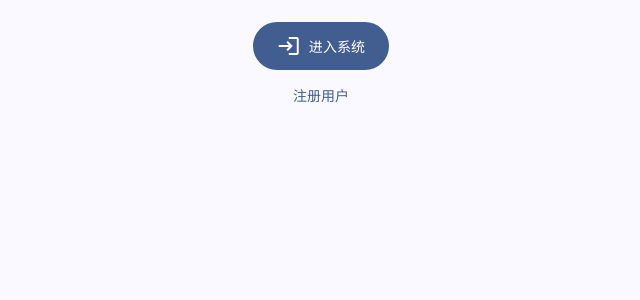
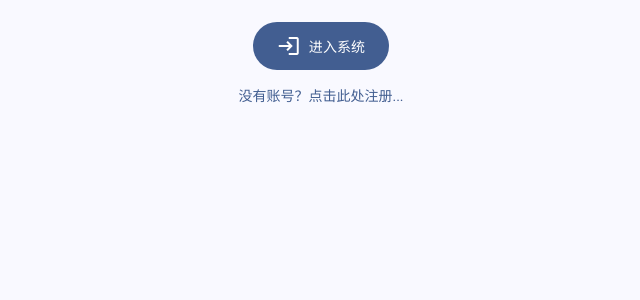
Before and after one commit to darrindeyoung791/equipment_mgr, a Python web app: template templates/login.html in a window 1280 px wide. Shown: the part 465-765 px from the top of the page, without its empty margins (319-959 px from the left). Run offline with Jinja, Linux system fonts and the light colour scheme; the template is opened without the code that fills it, so the values that code supplies are empty.

```diff
--- a/templates/login.html
+++ b/templates/login.html
@@ -32,7 +32,7 @@
                     <span>进入系统</span>
                 </button>
                 <div id="sign-up" class="sign-up">
-                    <a href="#" id="sign-up-link">注册用户</a>
+                    <a href="#" id="sign-up-link">没有账号？点击此处注册...</a>
                 </div>
                 <div id="error-message" class="error-message"></div>
                 <div id="attempts-counter" class="attempts-counter"></div>
```
Also changed, not shown: README.md.
